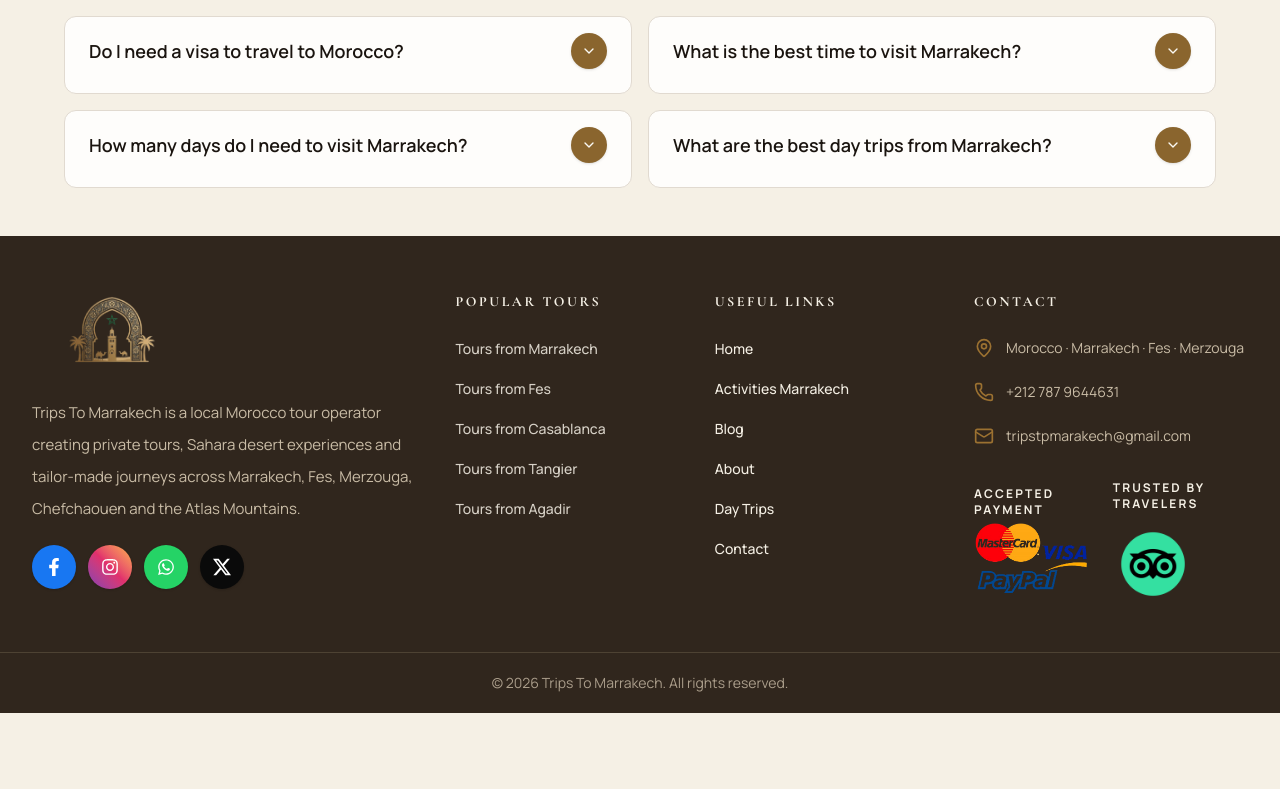
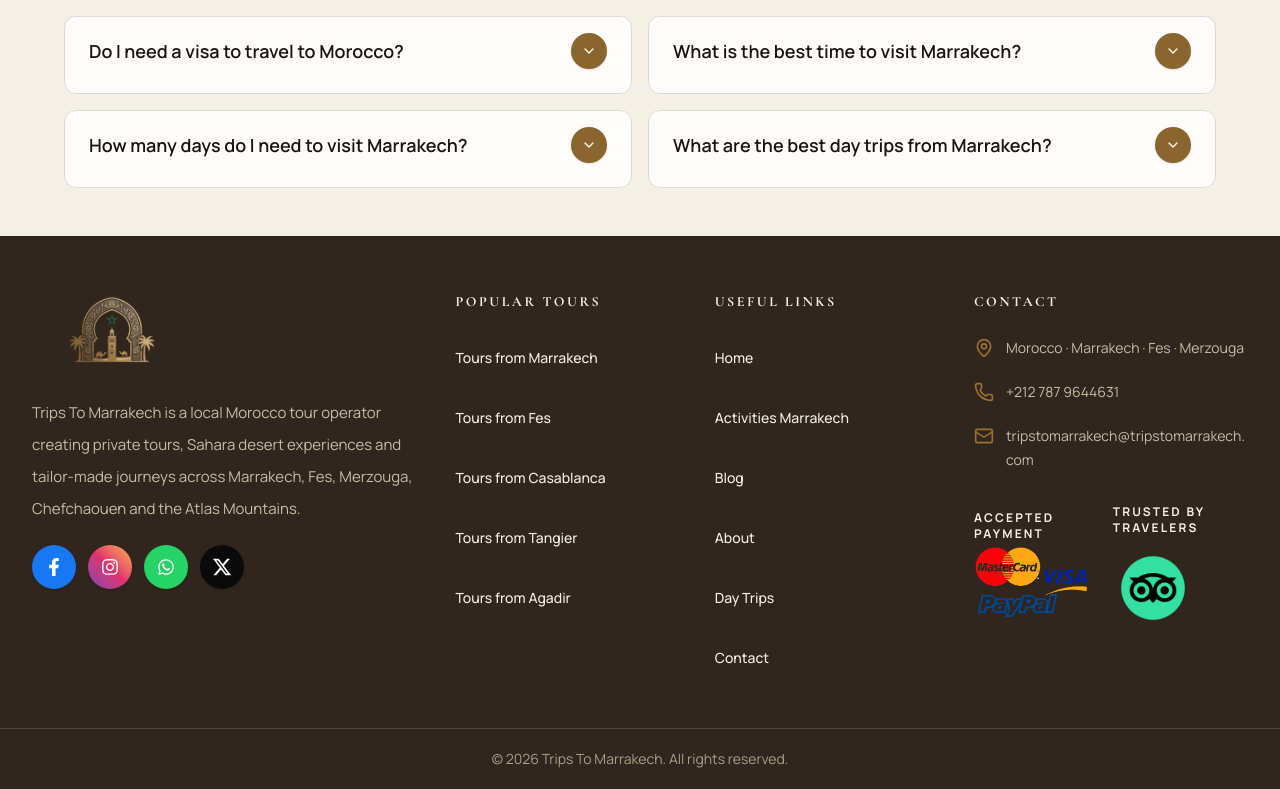
Before and after one commit to hassanoubza/projet, a Next.js app: page / in a window 1280 px wide. Shown: the part 3280-4069 px from the top of the page. Before the commit the page ends 3993 px from the top, so only its background shows below. Built offline with nearby package versions, Linux system fonts and the light colour scheme.

Commit message:
Fix touch targets and remaining accessibility issues

```diff
--- a/src/components/layout/Footer.tsx
+++ b/src/components/layout/Footer.tsx
@@ -69,7 +69,7 @@ export default function Footer() {
                 <li key={item.href}>
                   <Link
                     href={item.href}
-                    className="text-sm font-medium text-footer-foreground/85 transition hover:text-gold focus-visible:outline-none focus-visible:ring-2 focus-visible:ring-gold"
+                    className="inline-flex min-h-11 w-fit items-center py-2 text-sm font-medium text-footer-foreground transition hover:text-gold focus-visible:outline-none focus-visible:ring-2 focus-visible:ring-gold"
                   >
                     {item.label}
                   </Link>
@@ -88,7 +88,7 @@ export default function Footer() {
                 <li key={item.href}>
                   <Link
                     href={item.href}
-                    className="text-sm min-h-11 font-medium text-footer-foreground transition hover:text-gold focus-visible:outline-none focus-visible:ring-2 focus-visible:ring-gold"
+                    className="inline-flex min-h-11 w-fit items-center py-2 text-sm font-medium text-footer-foreground transition hover:text-gold focus-visible:outline-none focus-visible:ring-2 focus-visible:ring-gold"
                   >
                     {item.label}
                   </Link>
@@ -126,10 +126,10 @@ export default function Footer() {
                 <Mail className="mt-0.5 h-5 w-5 shrink-0 text-gold" />
 
                 <a
-                  href="mailto:Deluxemoroccotrips@gmail.com"
+                  href="mailto:tripstomarrakech@tripstomarrakech.com"
                   className="break-all transition hover:text-gold"
                 >
-                  tripstpmarakech@gmail.com
+                  tripstomarrakech@tripstomarrakech.com
                 </a>
               </li>
             </ul>
--- a/src/components/section/Home/CustomizeTour.tsx
+++ b/src/components/section/Home/CustomizeTour.tsx
@@ -10,7 +10,7 @@ export default function CustomizeTour() {
   const [duration, setDuration] = useState("Any duration");
 
 
-  const whatsappNumber = "+212643577845";
+  const whatsappNumber = "212643577845";
 const whatsappMessage = `Hello Trips to Marrakech, I would like to customize a private Morocco tour. Departure city: ${city} Number of travelers: ${travelers} Duration: ${duration} Could you please send me more information and help me plan my trip? Thank you.`;
 
   const whatsappUrl = `https://wa.me/${whatsappNumber}?text=${encodeURIComponent(whatsappMessage)}`;
--- a/src/components/ui/ArticleTripAdvisor.tsx
+++ b/src/components/ui/ArticleTripAdvisor.tsx
@@ -22,7 +22,11 @@ function ArticleTripAdvisor({ review, index,}: {
           <h3 className="text-lg font-semibold text-heading">{review.name}</h3>
 
           <div className="flex items-center gap-2">
-            <div aria-label="5 out of 5 stars" className="flex text-primary">
+            <div
+              role="img"
+              aria-label="5 out of 5 stars"
+              className="flex text-primary"
+            >
               <span aria-hidden="true">★★★★★</span>
             </div>
 
--- a/src/components/ui/TripsAdvisor.tsx
+++ b/src/components/ui/TripsAdvisor.tsx
@@ -119,7 +119,7 @@ export default function TripAdvisorReviews(): React.JSX.Element {
               type="button"
               aria-label="Previous reviews"
               onClick={goToPrevious}
-              className="flex h-10 w-10 items-center justify-center rounded-full border border-border bg-card text-heading shadow-sm transition hover:border-gold-soft hover:text-gold-soft"
+              className="flex h-11 w-11 items-center justify-center rounded-full border border-border bg-card text-heading shadow-sm transition hover:border-gold-soft hover:text-gold-soft"
             >
               <ChevronLeft className="h-5 w-5" aria-hidden="true" />
             </button>
@@ -132,7 +132,7 @@ export default function TripAdvisorReviews(): React.JSX.Element {
               type="button"
               aria-label="Next reviews"
               onClick={goToNext}
-              className="flex h-10 w-10 items-center justify-center rounded-full border border-border bg-card text-heading shadow-sm transition hover:border-gold-soft hover:text-gold-soft"
+              className="flex h-11 w-11 items-center justify-center rounded-full border border-border bg-card text-heading shadow-sm transition hover:border-gold-soft hover:text-gold-soft"
             >
               <ChevronRight className="h-5 w-5" aria-hidden="true" />
             </button>
@@ -144,7 +144,7 @@ export default function TripAdvisorReviews(): React.JSX.Element {
             href={TRIPADVISOR_URL}
             target="_blank"
             rel="noopener noreferrer"
-            className="mt-4 inline-flex items-center justify-center gap-2 rounded-full border border-border bg-card px-5 py-2 text-sm font-extrabold text-text-main shadow-sm transition-colors hover:border-primary hover:text-primary"
+            className="mt-4 inline-flex min-h-11 items-center justify-center gap-2 rounded-full border border-border bg-card px-5 py-2 text-sm font-extrabold text-text-main shadow-sm transition-colors hover:border-primary hover:text-primary"
           >
             <span>View all reviews</span>
 
```
